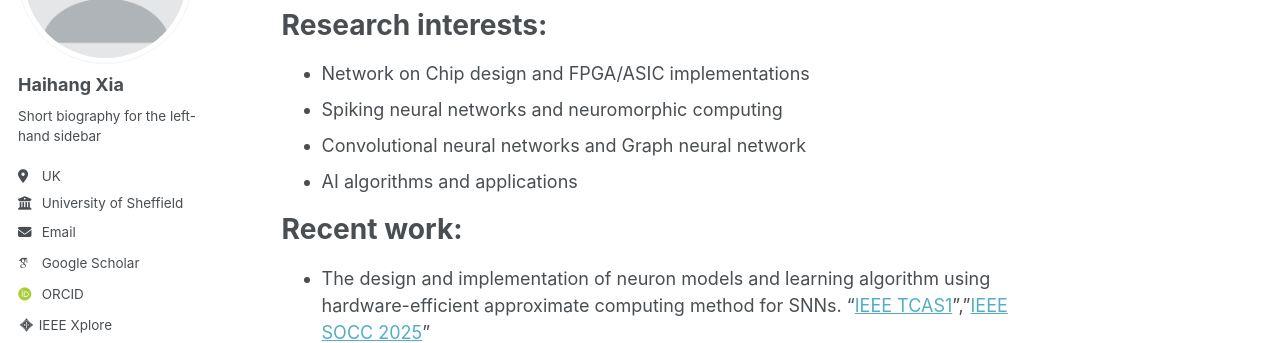
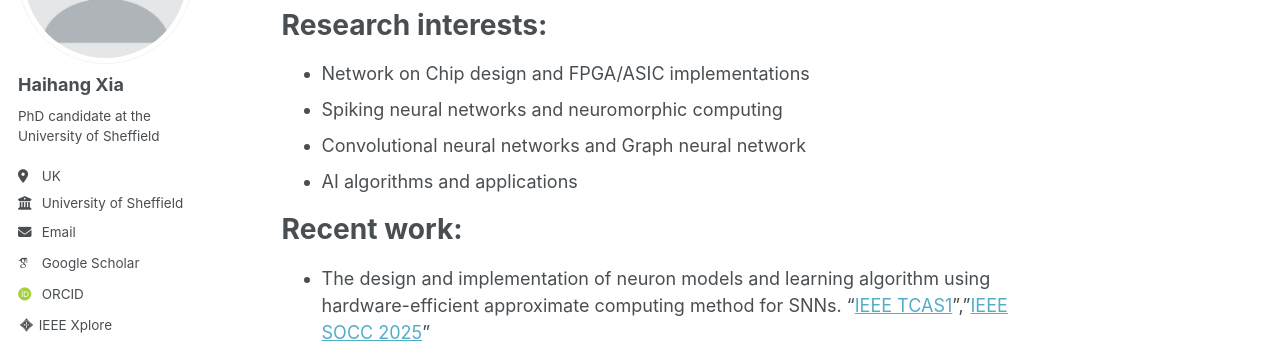
Before and after one commit to Haihang-Xia/Haihang-Xia.github.io, a Jekyll site: the page built from _pages/about.md, in a window 1280 px wide. Shown: the part 212-555 px from the top of the page. Built offline with Jekyll 4.4.1, drawn with Linux system fonts in a browser that asks for light colours; some web fonts are replaced; a script bundle is joined from its source files by our own code; library files that are not in the unit come from our copies.

Commit message:
Update _config.yml

```diff
--- a/_config.yml
+++ b/_config.yml
@@ -26,7 +26,7 @@
   avatar           : "profile.png"
   name             : "Haihang Xia"
   pronouns         : # example: "she/her"
-  bio              : "Short biography for the left-hand sidebar"
+  bio              : "PhD candidate at the University of Sheffield"
   location         : "UK"
   employer         : "University of Sheffield"
   uri              : # URL
```
